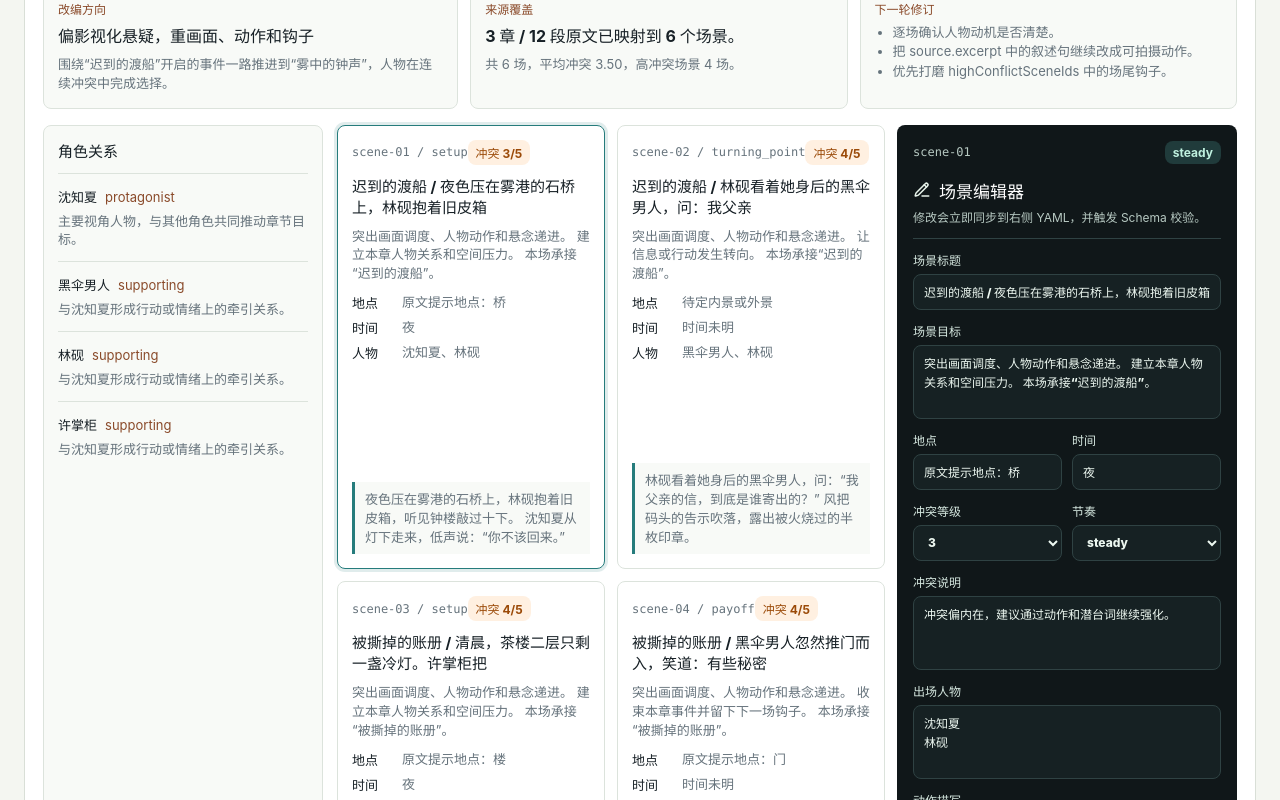
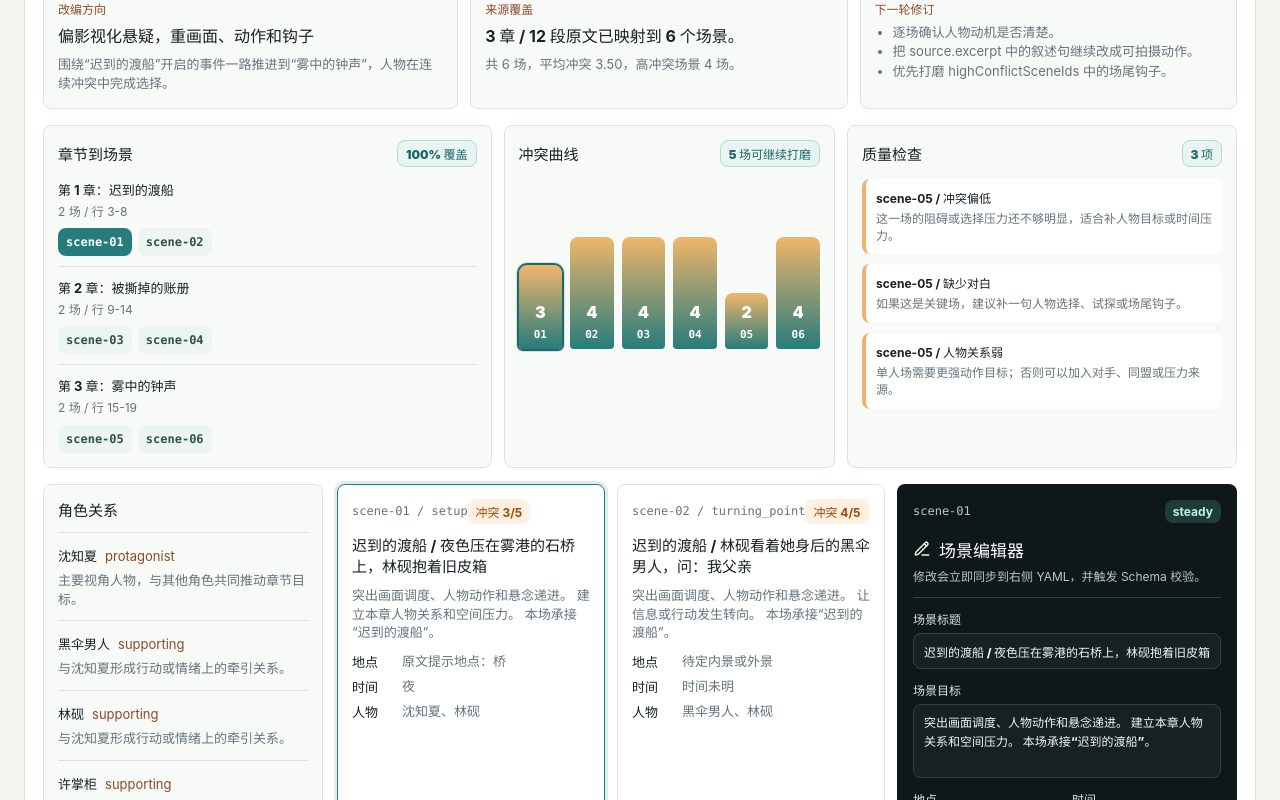
Before and after one commit to h1177h/jujiang, a React (Vite) app: page / in a window 1280 px wide. Shown: the part 1300-2100 px from the top of the page. Built offline with nearby package versions, Linux system fonts and the light colour scheme.

Commit message:
feat(analysis): add story dashboard

```diff
--- a/src/App.tsx
+++ b/src/App.tsx
@@ -1,4 +1,4 @@
-import { useMemo, useState } from "react";
+import { useMemo, useState, type CSSProperties } from "react";
 import {
   CheckCircle2,
   Clipboard,
@@ -23,6 +23,7 @@ import {
   updateScreenplaySceneYaml,
   type ScenePatch
 } from "./core/sceneEditor";
+import { analyzeScreenplay, type StoryAnalysis } from "./core/storyAnalysis";
 import { generateScreenplayYaml, screenplayToYaml, validateScreenplayYaml } from "./core/yaml";
 
 const styles: { value: AdaptationStyle; label: string }[] = [
@@ -301,6 +302,7 @@ function ScreenplayPreview({
   const selectedScene =
     screenplay.scenes.find((scene) => scene.id === selectedSceneId) ?? screenplay.scenes[0];
   const applyPatch = (patch: ScenePatch) => onScenePatch(selectedScene.id, patch);
+  const analysis = useMemo(() => analyzeScreenplay(screenplay), [screenplay]);
 
   return (
     <section className="structured-preview" aria-label="作者审稿台">
@@ -336,6 +338,12 @@ function ScreenplayPreview({
           </ul>
         </article>
       </div>
+
+      <StoryAnalysisPanel
+        analysis={analysis}
+        selectedSceneId={selectedScene.id}
+        onSelectScene={setSelectedSceneId}
+      />
 
       <div className="preview-columns">
         <aside className="character-rail">
@@ -528,10 +536,100 @@ function ScreenplayPreview({
               第 {selectedScene.source.chapterIndex} 章，段落 {selectedScene.source.paragraphIndexes.join("、")}，
               行 {selectedScene.source.lineStart}-{selectedScene.source.lineEnd}
             </p>
+            <blockquote className="source-excerpt">{selectedScene.source.excerpt}</blockquote>
           </aside>
         </div>
       </div>
     </section>
+  );
+}
+
+function StoryAnalysisPanel({
+  analysis,
+  selectedSceneId,
+  onSelectScene
+}: {
+  analysis: StoryAnalysis;
+  selectedSceneId: string;
+  onSelectScene: (sceneId: string) => void;
+}) {
+  return (
+    <div className="analysis-board" aria-label="故事分析区">
+      <article className="analysis-card chapter-map">
+        <div className="analysis-card-head">
+          <h3>章节到场景</h3>
+          <span>{analysis.sourceCoveragePercent}% 覆盖</span>
+        </div>
+        <div className="chapter-map-list">
+          {analysis.chapterCoverage.map((chapter) => (
+            <div key={chapter.chapterIndex} className="chapter-map-row">
+              <div>
+                <strong>第 {chapter.chapterIndex} 章：{chapter.title}</strong>
+                <p>{chapter.coverageLabel}</p>
+              </div>
+              <div className="scene-chip-list">
+                {chapter.sceneIds.map((sceneId) => (
+                  <button
+                    key={sceneId}
+                    className={sceneId === selectedSceneId ? "scene-chip active" : "scene-chip"}
+                    type="button"
+                    onClick={() => onSelectScene(sceneId)}
+                  >
+                    {sceneId}
+                  </button>
+                ))}
+              </div>
+            </div>
+          ))}
+        </div>
+      </article>
+
+      <article className="analysis-card conflict-curve">
+        <div className="analysis-card-head">
+          <h3>冲突曲线</h3>
+          <span>{analysis.readySceneCount} 场可继续打磨</span>
+        </div>
+        <div className="curve-bars">
+          {analysis.conflictCurve.map((point) => (
+            <button
+              key={point.sceneId}
+              className={point.sceneId === selectedSceneId ? "curve-bar active" : "curve-bar"}
+              style={{ "--level": point.level } as CSSProperties}
+              type="button"
+              onClick={() => onSelectScene(point.sceneId)}
+              title={`${point.sceneId} / ${point.pacing} / 冲突 ${point.level}`}
+            >
+              <span>{point.level}</span>
+              <small>{point.sceneId.replace("scene-", "")}</small>
+            </button>
+          ))}
+        </div>
+      </article>
+
+      <article className="analysis-card quality-list">
+        <div className="analysis-card-head">
+          <h3>质量检查</h3>
+          <span>{analysis.qualityIssues.length} 项</span>
+        </div>
+        {analysis.qualityIssues.length > 0 ? (
+          <div className="quality-items">
+            {analysis.qualityIssues.slice(0, 6).map((issue) => (
+              <button
+                key={`${issue.sceneId}-${issue.label}`}
+                className={`quality-item ${issue.severity}`}
+                type="button"
+                onClick={() => onSelectScene(issue.sceneId)}
+              >
+                <strong>{issue.sceneId} / {issue.label}</strong>
+                <span>{issue.detail}</span>
+              </button>
+            ))}
+          </div>
+        ) : (
+          <p className="quality-empty">当前场景结构完整，可以进入下一轮文字打磨。</p>
+        )}
+      </article>
+    </div>
   );
 }
 
--- /dev/null
+++ b/src/core/storyAnalysis.ts
@@ -0,0 +1,128 @@
+import type { Scene, ScreenplayYaml } from "./types";
+
+export interface ChapterSceneCoverage {
+  chapterIndex: number;
+  title: string;
+  sceneIds: string[];
+  sourceLines: [number, number];
+  summary: string;
+  coverageLabel: string;
+}
+
+export interface ConflictCurvePoint {
+  sceneId: string;
+  title: string;
+  level: Scene["conflict"]["level"];
+  pacing: Scene["pacing"];
+  chapterIndex: number;
+}
+
+export interface SceneQualityIssue {
+  sceneId: string;
+  label: string;
+  detail: string;
+  severity: "warning" | "risk";
+}
+
+export interface StoryAnalysis {
+  chapterCoverage: ChapterSceneCoverage[];
+  conflictCurve: ConflictCurvePoint[];
+  qualityIssues: SceneQualityIssue[];
+  sourceCoveragePercent: number;
+  readySceneCount: number;
+}
+
+export function analyzeScreenplay(screenplay: ScreenplayYaml): StoryAnalysis {
+  const sceneMap = new Map(screenplay.scenes.map((scene) => [scene.id, scene]));
+  const coveredSceneIds = new Set<string>();
+
+  const chapterCoverage = screenplay.chapterMappings.map((mapping) => {
+    for (const sceneId of mapping.sceneIds) {
+      if (sceneMap.has(sceneId)) {
+        coveredSceneIds.add(sceneId);
+      }
+    }
+
+    return {
+      chapterIndex: mapping.chapterIndex,
+      title: mapping.novelTitle,
+      sceneIds: mapping.sceneIds,
+      sourceLines: mapping.sourceLines,
+      summary: mapping.summary,
+      coverageLabel: `${mapping.sceneIds.length} 场 / 行 ${mapping.sourceLines[0]}-${mapping.sourceLines[1]}`
+    };
+  });
+
+  const conflictCurve = screenplay.scenes.map((scene) => ({
+    sceneId: scene.id,
+    title: scene.title,
+    level: scene.conflict.level,
+    pacing: scene.pacing,
+    chapterIndex: scene.chapterIndex
+  }));
+
+  const qualityIssues = screenplay.scenes.flatMap((scene) => buildSceneIssues(scene));
+  const readySceneCount = screenplay.scenes.length - new Set(qualityIssues.map((issue) => issue.sceneId)).size;
+
+  return {
+    chapterCoverage,
+    conflictCurve,
+    qualityIssues,
+    sourceCoveragePercent:
+      screenplay.scenes.length === 0
+        ? 0
+        : Math.round((coveredSceneIds.size / screenplay.scenes.length) * 100),
+    readySceneCount
+  };
+}
+
+function buildSceneIssues(scene: Scene): SceneQualityIssue[] {
+  const issues: SceneQualityIssue[] = [];
+
+  if (scene.conflict.level <= 2) {
+    issues.push({
+      sceneId: scene.id,
+      label: "冲突偏低",
+      detail: "这一场的阻碍或选择压力还不够明显，适合补人物目标或时间压力。",
+      severity: "warning"
+    });
+  }
+
+  if (scene.dialogue.length === 0) {
+    issues.push({
+      sceneId: scene.id,
+      label: "缺少对白",
+      detail: "如果这是关键场，建议补一句人物选择、试探或场尾钩子。",
+      severity: "warning"
+    });
+  }
+
+  if (scene.characters.length <= 1) {
+    issues.push({
+      sceneId: scene.id,
+      label: "人物关系弱",
+      detail: "单人场需要更强动作目标；否则可以加入对手、同盟或压力来源。",
+      severity: "warning"
+    });
+  }
+
+  if (!scene.source.excerpt || scene.source.excerpt.length < 12) {
+    issues.push({
+      sceneId: scene.id,
+      label: "来源依据不足",
+      detail: "source.excerpt 太短，评审时不容易看出改编依据。",
+      severity: "risk"
+    });
+  }
+
+  if (scene.revisionNotes.length === 0) {
+    issues.push({
+      sceneId: scene.id,
+      label: "缺少修订建议",
+      detail: "建议给作者留下下一轮打磨方向。",
+      severity: "risk"
+    });
+  }
+
+  return issues;
+}
--- a/src/styles.css
+++ b/src/styles.css
@@ -463,6 +463,163 @@ select:focus {
   font-size: 20px;
 }
 
+.analysis-board {
+  display: grid;
+  gap: 12px;
+  grid-template-columns: 1.15fr 0.85fr 1fr;
+  margin-bottom: 16px;
+}
+
+.analysis-card {
+  background: #f8faf7;
+  border: 1px solid #dce3dc;
+  border-radius: 8px;
+  min-width: 0;
+  padding: 14px;
+}
+
+.analysis-card-head {
+  align-items: center;
+  display: flex;
+  gap: 10px;
+  justify-content: space-between;
+  margin-bottom: 12px;
+}
+
+.analysis-card h3 {
+  font-size: 15px;
+  margin: 0;
+}
+
+.analysis-card-head span {
+  background: #e8f4f2;
+  border: 1px solid #b8d9d5;
+  border-radius: 8px;
+  color: #1f6768;
+  font-size: 12px;
+  font-weight: 900;
+  padding: 4px 8px;
+  white-space: nowrap;
+}
+
+.chapter-map-list,
+.quality-items {
+  display: grid;
+  gap: 10px;
+}
+
+.chapter-map-row {
+  border-top: 1px solid #dce3dc;
+  display: grid;
+  gap: 8px;
+  padding-top: 10px;
+}
+
+.chapter-map-row:first-child {
+  border-top: 0;
+  padding-top: 0;
+}
+
+.chapter-map-row strong {
+  color: #172026;
+  font-size: 13px;
+}
+
+.chapter-map-row p,
+.quality-empty {
+  color: #66737c;
+  font-size: 12px;
+  line-height: 1.45;
+  margin-top: 4px;
+}
+
+.scene-chip-list {
+  display: flex;
+  flex-wrap: wrap;
+  gap: 6px;
+}
+
+.scene-chip,
+.quality-item,
+.curve-bar {
+  border: 0;
+  cursor: pointer;
+}
+
+.scene-chip {
+  background: #edf5f1;
+  border-radius: 8px;
+  color: #315347;
+  font-family: "Cascadia Code", Consolas, monospace;
+  font-size: 12px;
+  font-weight: 900;
+  min-height: 28px;
+  padding: 0 8px;
+}
+
+.scene-chip.active {
+  background: #267c7c;
+  color: #ffffff;
+}
+
+.curve-bars {
+  align-items: end;
+  display: grid;
+  gap: 8px;
+  grid-template-columns: repeat(auto-fit, minmax(34px, 1fr));
+  min-height: 170px;
+}
+
+.curve-bar {
+  align-items: center;
+  background: linear-gradient(180deg, #f0b66b, #267c7c);
+  border-radius: 8px 8px 4px 4px;
+  color: #ffffff;
+  display: flex;
+  flex-direction: column;
+  font-weight: 900;
+  gap: 6px;
+  height: calc(var(--level) * 28px);
+  justify-content: flex-end;
+  min-height: 42px;
+  padding: 8px 4px;
+}
+
+.curve-bar.active {
+  box-shadow: 0 0 0 3px rgb(38 124 124 / 18%);
+  outline: 2px solid #1f6768;
+}
+
+.curve-bar small {
+  font-family: "Cascadia Code", Consolas, monospace;
+  font-size: 11px;
+}
+
+.quality-item {
+  background: #ffffff;
+  border-left: 4px solid #efb270;
+  border-radius: 8px;
+  color: #172026;
+  display: grid;
+  gap: 4px;
+  padding: 10px;
+  text-align: left;
+}
+
+.quality-item.risk {
+  border-left-color: #c94444;
+}
+
+.quality-item strong {
+  font-size: 12px;
+}
+
+.quality-item span {
+  color: #66737c;
+  font-size: 12px;
+  line-height: 1.45;
+}
+
 .preview-columns {
   display: grid;
   gap: 14px;
@@ -660,6 +817,17 @@ select:focus {
   padding-left: 10px;
 }
 
+.source-excerpt {
+  background: rgb(255 255 255 / 6%);
+  border-left: 3px solid #bff1df;
+  border-radius: 8px;
+  color: #d6e8e0;
+  font-size: 12px;
+  line-height: 1.55;
+  margin: 10px 0 0;
+  padding: 10px;
+}
+
 .scene-card dl {
   display: grid;
   gap: 6px;
@@ -701,6 +869,7 @@ select:focus {
 
   .workspace,
   .preview-band,
+  .analysis-board,
   .preview-columns,
   .brief-grid,
   .scene-review-layout {
```
Also changed, not shown: 4 other files (tests, documents, lock files or other folders).
